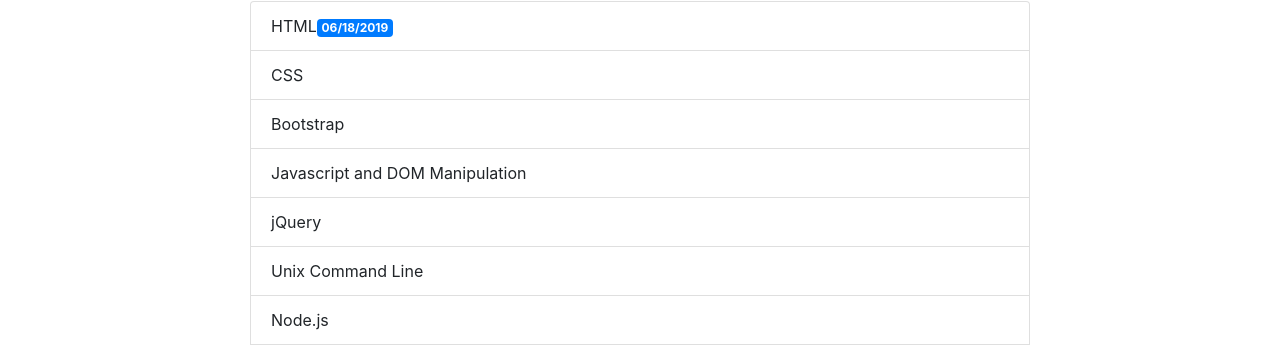
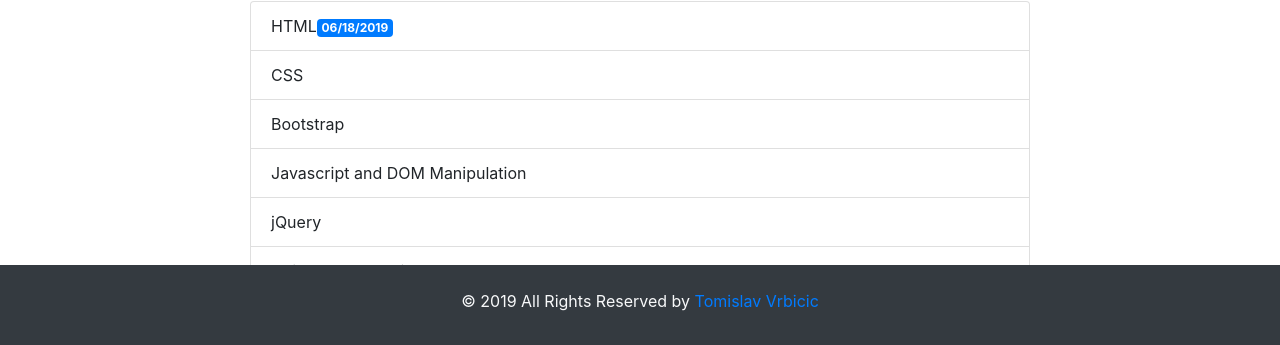
Before and after one commit to buckethead1998/bootstrapCV, a plain HTML site: page index.html in a window 1280 px wide. Shown: the part 455-800 px from the top of the page. Drawn offline with nearby package versions, Linux system fonts and the light colour scheme.

Commit message:
Update index.html

```diff
--- a/index.html
+++ b/index.html
@@ -138,6 +138,12 @@
 
 
      </div>
-      <img src="" alt="">
+ <div class="fixed-bottom">
+       <div class="text-light bottom-fixed bg-dark pt-3 pb-3">
+         <center>
+        <p class="mt-2">© 2019 All Rights Reserved by <a href="mailto:tomislavvrbicic@gmail.com">Tomislav Vrbicic</a></p>
+         </center>
+       </div>
+       </div>
   </body>
 </html>
```
